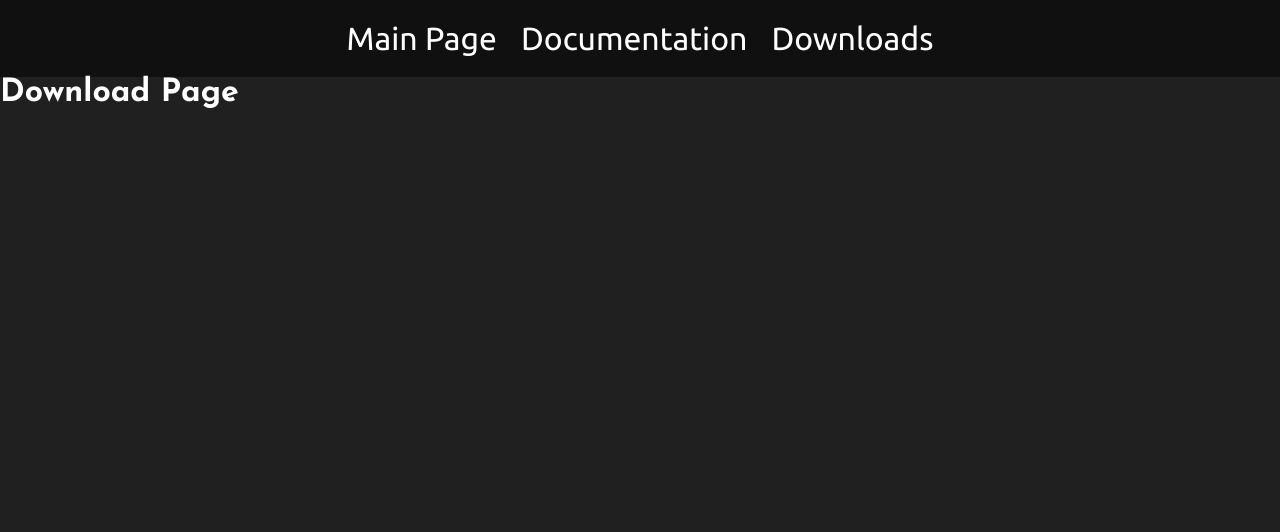
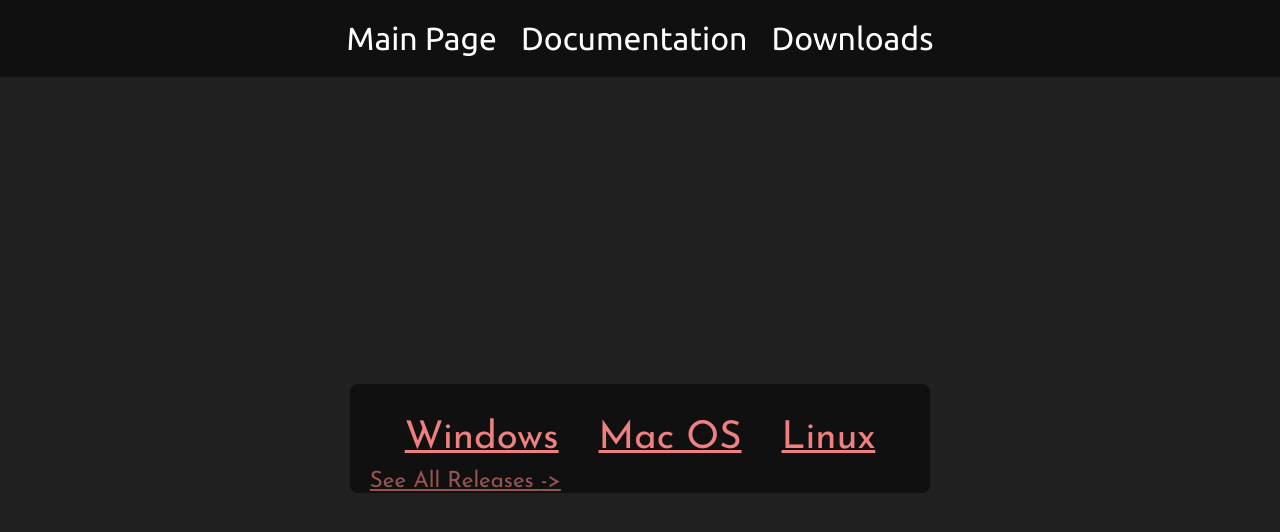
Before and after one commit to YisusGaming/random-browser-page, a React (Vite) app: page /random-browser/downloads in a window 1280 px wide. Shown: the top 532 px of the page. Built offline with nearby package versions, Linux system fonts and the light colour scheme.

Commit message:
Downloads page done

```diff
--- a/src/pages/DownloadsPage.tsx
+++ b/src/pages/DownloadsPage.tsx
@@ -1,10 +1,17 @@
+import { Link } from 'react-router-dom';
 import Navbar from "../components/Navbar";
+import './css/downloadsPage.css';
 
 export default function DownloadsPage() {
     return (
         <>
             <Navbar />
-            <h1>Download Page</h1>
+            <div className="select-os">
+                <Link to='/random-browser/downloads/windows'>Windows</Link>
+                <Link to='/random-browser/downloads/mac'>Mac OS</Link>
+                <Link to='/random-browser/downloads/linux'>Linux</Link>
+                <a target='_blank' id='all-releases' href="https://github.com/YisusGaming/random-browser/releases">See All Releases {"->"}</a>
+            </div>
         </>
     );
 }
--- /dev/null
+++ b/src/pages/css/downloadsPage.css
@@ -0,0 +1,20 @@
+.select-os {
+    position: relative;
+    margin: auto;
+    background: #101010;
+    padding: 35px;
+    border-radius: 8px;
+}
+
+.select-os a {
+    font-size: 2.4rem;
+    margin: 0 20px;
+}
+
+.select-os a#all-releases {
+    position: absolute;
+    bottom: 0;
+    left: 0;
+    font-size: 1.4rem;
+    opacity: .6;
+}
```
